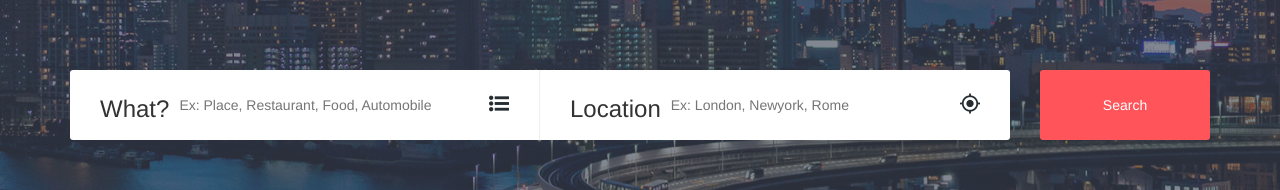
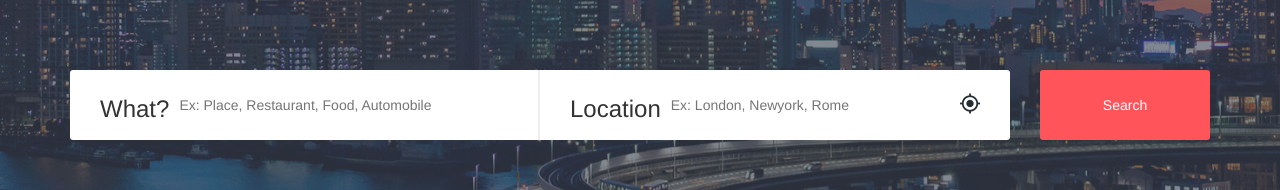
Before and after one commit to lsfckt/list-race-react-project, a React (Vite) app in the folder client/: page / in a window 1280 px wide. Shown: the part 508-698 px from the top of the page. Built offline with nearby package versions, Linux system fonts and the light colour scheme.

Commit message:
Edit border pixels

```diff
--- a/client/assets/css/style.css
+++ b/client/assets/css/style.css
@@ -292,7 +292,7 @@ nav.navbar.bootsnav .navbar-toggle i{color: #ff545a;}
     width: 50%;
     padding: 0 30px;
 }
-.single-welcome-hero-form:first-child{border-right: 1px solid #edeff1;}
+.single-welcome-hero-form:first-child{border-right: 2px solid #edeff1;}
 .single-welcome-hero-form input {
     margin-left: 10px;
     height: 70px;
--- a/client/src/components/WelcomeHero/WelcomeHero.jsx
+++ b/client/src/components/WelcomeHero/WelcomeHero.jsx
@@ -20,9 +20,6 @@ export default function WelcomeHero() {
                             <form action="index.html">
                                 <input type="text" placeholder="Ex: place, restaurant, food, automobile" />
                             </form>
-                            <div className="welcome-hero-form-icon">
-                                <i className="flaticon-list-with-dots"></i>
-                            </div>
                         </div>
                         <div className="single-welcome-hero-form">
                             <h3>location</h3>
```
